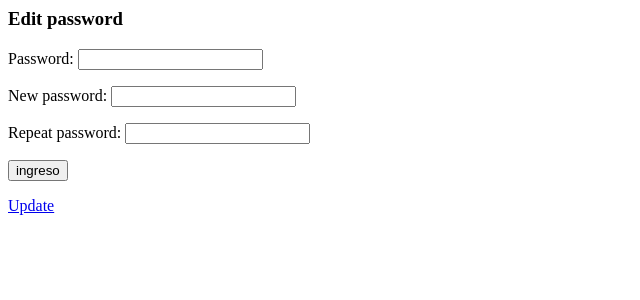
After one commit to Izaark/Administrador, a Django app: page /clients/edit_password/ in a window 1280 px wide. The commit adds this page. Shown: the top 300 px of the page, without its empty margins (0-640 px from the left). Run offline with Django 3.2, Linux system fonts and the light colour scheme.

Commit message:
password

```diff
--- a/Admin/clients/forms.py
+++ b/Admin/clients/forms.py
@@ -1,5 +1,6 @@
 from django import forms
 from django.contrib.auth.models import User
+
 #Const
 ERROR_MESSAGE_USER = {'required': 'El username es nesesario',
 'unique':'El username ya se encuentra registrado','invalid':'Ingrese un username valido'}
@@ -7,6 +8,13 @@ ERROR_MESSAGE_PASSWORD = {'required':'El password es necesario'}
 ERROR_MESSAGE_EMAIL = {'required': 'El username es nesesario',
 'invalid':'Ingrese un correo valido'}
 
+#Functions
+def password_validation(value_password):
+	if len(value_password) <5:
+		raise forms.ValidationError('The password requires minimun 5 characters')
+
+
+#Class
 class LoginForm(forms.Form):
 	username = forms.CharField(max_length=30)
 	password = forms.CharField(max_length=20, widget=forms.PasswordInput())
@@ -26,3 +34,15 @@ class EditUserForm(forms.ModelForm):
 	class Meta:
 		model = User
 		fields =('username','email','first_name','last_name')
+
+class EditPassword(forms.Form):
+	password = forms.CharField(max_length=20, widget=forms.PasswordInput())
+	new_password = forms.CharField(max_length=20, widget=forms.PasswordInput(),validators=[password_validation])
+	repeat_password = forms.CharField(max_length=20, widget=forms.PasswordInput(),validators=[password_validation])
+
+	def clean(self):
+		clean_data = super(EditPassword,self).clean()
+		password1 = clean_data['new_password']
+		password2 = clean_data['repeat_password']
+		if password1 != password2:
+			raise forms.ValidationError('los passwords no coinciden')
--- a/Admin/clients/urls.py
+++ b/Admin/clients/urls.py
@@ -1,6 +1,6 @@
 from django.conf.urls import url,include
 from django.contrib import admin
-from .views import login,dashboard,logout,create,LoginView,DashboardView,ShowView,Create,Edit
+from .views import login,dashboard,logout,create,LoginView,DashboardView,ShowView,Create,Edit,edit_password
 
 app_name = 'client'
 
@@ -11,5 +11,5 @@ urlpatterns = [
     url(r'^Create/$', Create.as_view(), name='create'),
     url(r'^show/(?P<username_url>\w+)/$', ShowView.as_view(), name='show'),
     url(r'^edit/$', Edit.as_view(), name='edit'),
-
+    url(r'^edit_password/$', edit_password, name='edit_password'),
     ]
--- a/Admin/clients/views.py
+++ b/Admin/clients/views.py
@@ -1,7 +1,7 @@
 from django.shortcuts import render,redirect
 from django.http import HttpResponse, HttpResponseRedirect
-from .forms import LoginForm,CreateUserForm,EditUserForm
-from django.contrib.auth import authenticate,login as login_django,logout as logout_django
+from .forms import LoginForm,CreateUserForm,EditUserForm,EditPassword
+from django.contrib.auth import authenticate,update_session_auth_hash,login as login_django,logout as logout_django
 from django.contrib.auth.decorators import login_required
 from django.views.generic import View,DetailView,CreateView
 from django.views.generic.edit import UpdateView
@@ -68,6 +68,21 @@ class Edit(UpdateView):
 	def get_object(self,queryset = None):
 		return self.request.user
 
+def edit_password(request):
+	form = EditPassword(request.POST or None)
+	if request.method =='POST':
+		if form.is_valid():
+			current_password = form.cleaned_data['password']
+			new_password = form.cleaned_data['new_password']
+			if authenticate(username=request.user.username, password=current_password):
+				request.user.set_password(new_password)
+				request.user.save()
+				update_session_auth_hash(request,request.user)
+				message = "password actualizado"
+
+	context = {'form':form}
+	return render(request,'clients/edit_password.html',context)
+
 
 
 def login(request):
--- a/Admin/templates/clients/dashboard.html
+++ b/Admin/templates/clients/dashboard.html
@@ -2,3 +2,4 @@
 <a href="{% url 'client:logout' %}">Logout</a>
 <a href="{% url 'client:show'  user.username %}">show</a>
 <a href="{% url 'client:edit' %}">edit</a>
+<a href="{% url 'client:edit_password' %}">Edit Password</a>
--- /dev/null
+++ b/Admin/templates/clients/edit_password.html
@@ -0,0 +1,8 @@
+<h3>Edit password</h3>
+{{message}}
+<form method="post" action="">
+	{% csrf_token %}
+	{{ form.as_p}}
+	<input type="submit" value="ingreso">
+</form>
+<a href="{% url 'client:create'%}">Update</a>
```
Also changed, not shown: Admin/templates/clients/create.html (line endings or trailing spaces).
